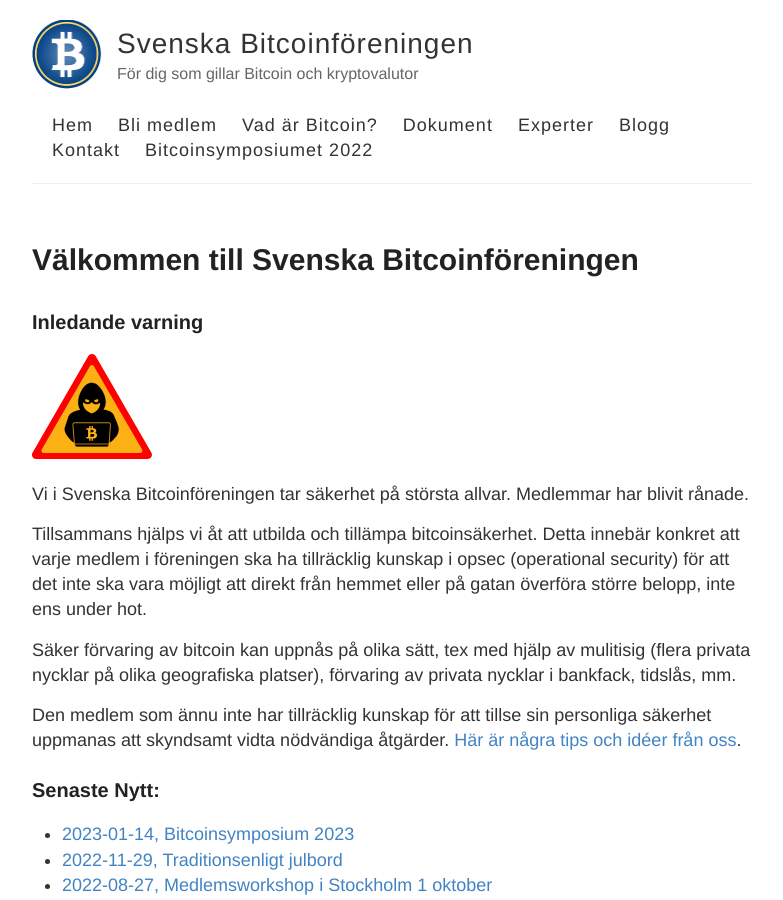
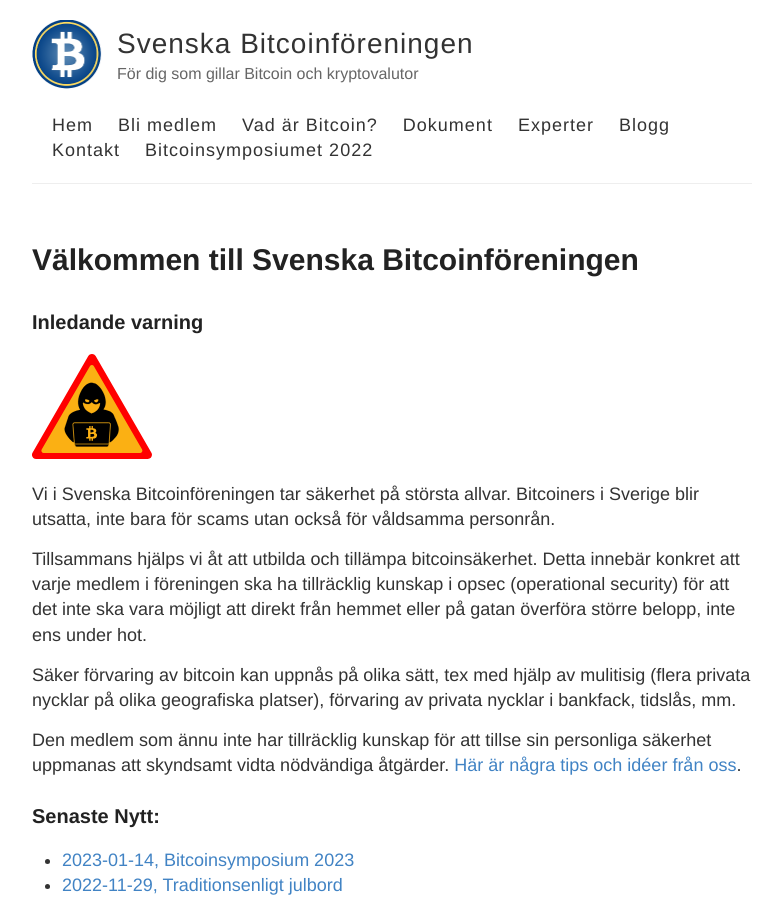
Before and after one commit to bitcoinforeningen/bitcoinforeningen.github.io, a Jekyll site: the page built from index.md, in a window 1280 px wide and 900 px high. Shown: the whole window, without its empty margins (248-1031 px from the left). Built offline with Jekyll 4.4.1, drawn with Linux system fonts in a browser that asks for light colours.

Commit message:
Update index.md

```diff
--- a/index.md
+++ b/index.md
@@ -7,7 +7,7 @@ permalink: /
 ### Inledande varning
 <img src="images/bitcoinbrott.svg" width="120">
 
-Vi i Svenska Bitcoinföreningen tar säkerhet på största allvar. Medlemmar har blivit rånade.
+Vi i Svenska Bitcoinföreningen tar säkerhet på största allvar. Bitcoiners i Sverige blir utsatta, inte bara för scams utan också för våldsamma personrån.
 
 Tillsammans hjälps vi åt att utbilda och tillämpa bitcoinsäkerhet. Detta innebär konkret att varje medlem i föreningen ska ha tillräcklig kunskap i opsec (operational security) för att det inte ska vara möjligt att direkt från hemmet eller på gatan överföra större belopp, inte ens under hot.
 
```
